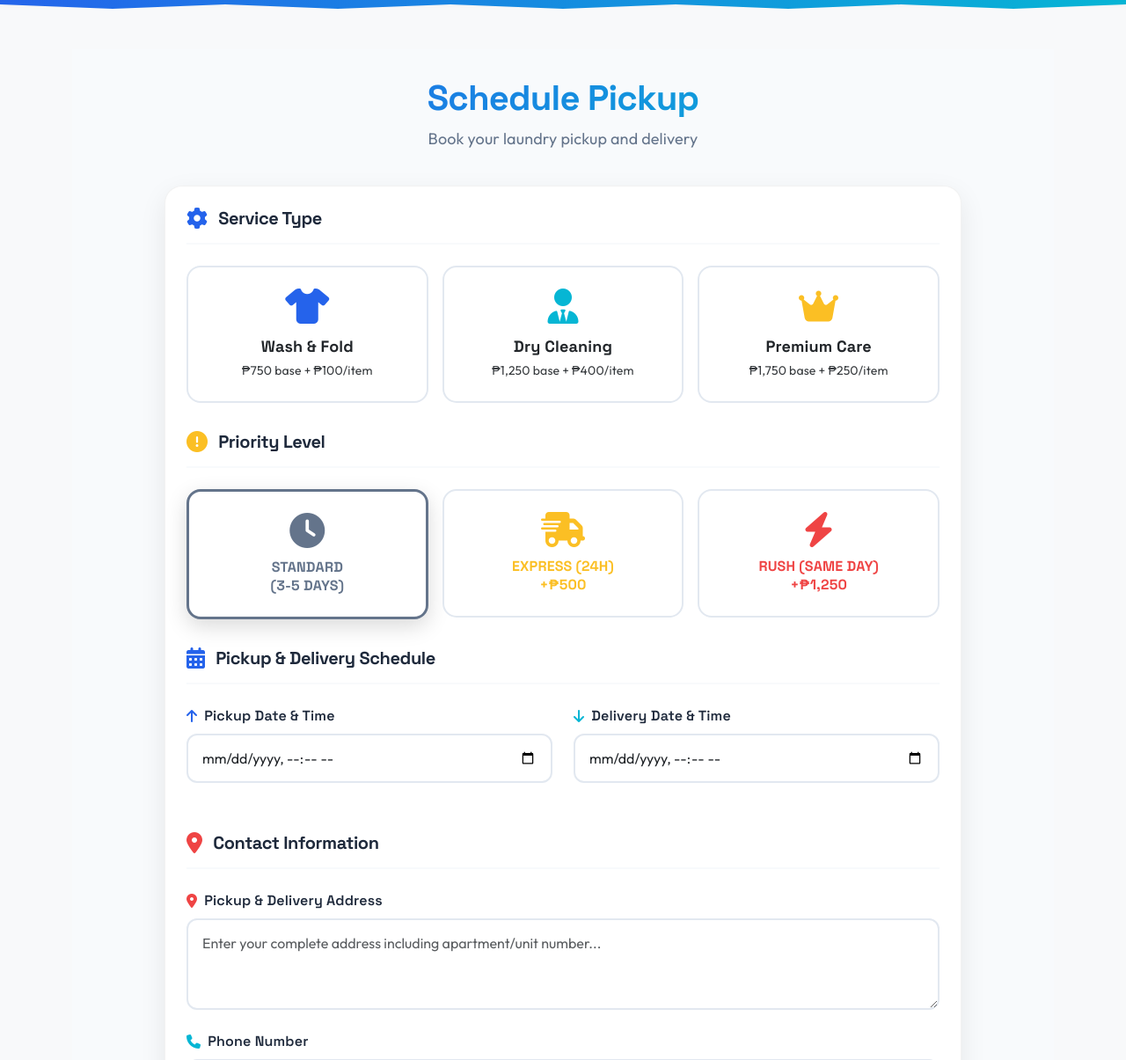
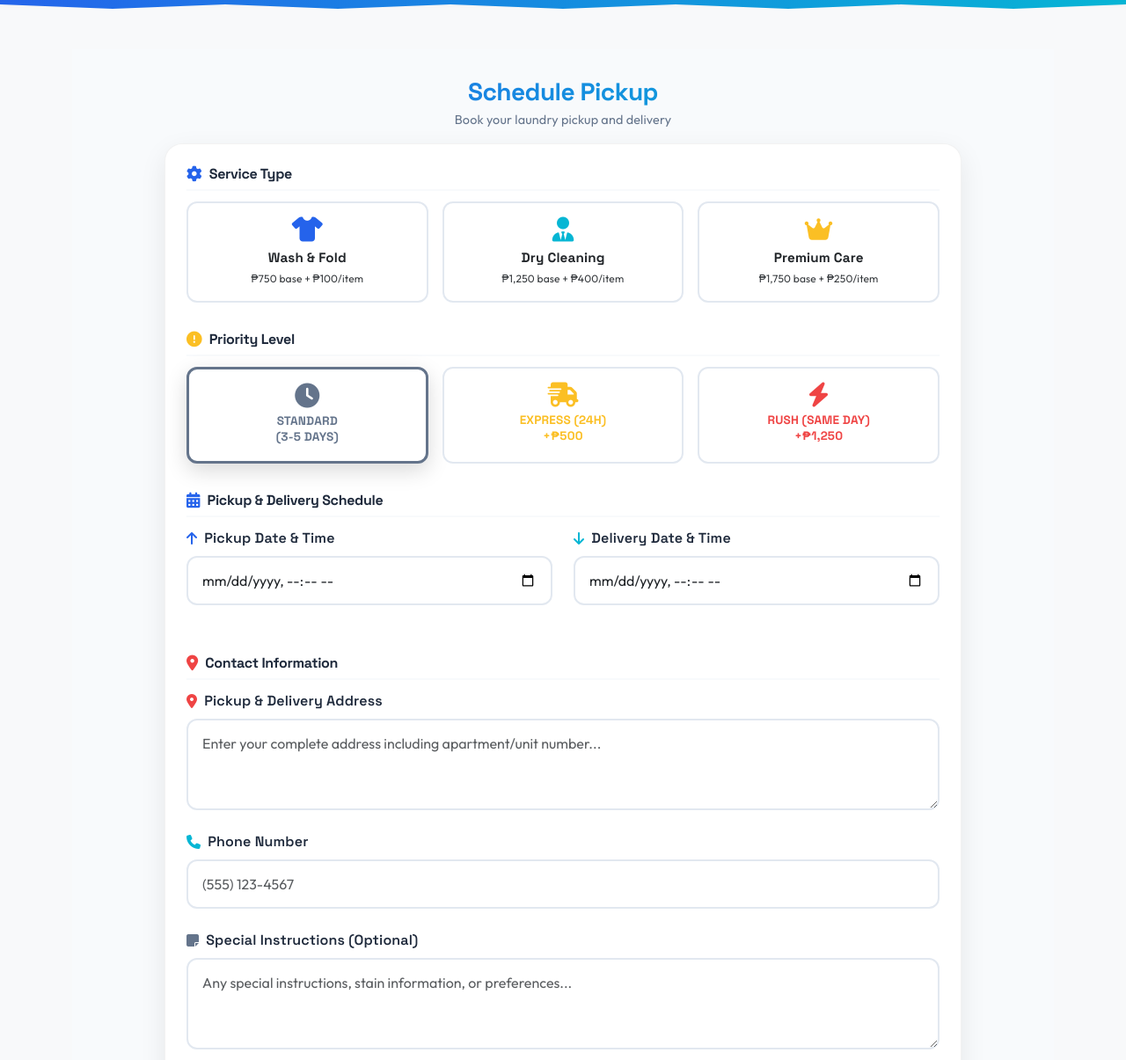
Before and after one commit to Zoon1e/Laundry-Pal-App, a Django app: page /reservations/create/ in a window 1280 px wide. Shown: the part 151-1356 px from the top of the page at 88% size. Run offline with Django 5.2, Linux system fonts and the light colour scheme; a user stored in the database is signed in; some libraries are stand-ins or nearby versions.

Commit message:
laundry pal

```diff
--- a/static/css/reservation-form.css
+++ b/static/css/reservation-form.css
@@ -23,25 +23,25 @@
 /* Header Section */
 .reservation-header {
     text-align: center;
-    margin-bottom: 2.5rem;
+    margin-bottom: 1rem;
 }
 
 .reservation-header h2 {
     font-family: 'Space Grotesk', sans-serif;
-    font-size: 2.5rem;
+    font-size: 1.75rem;
     font-weight: 700;
     background: linear-gradient(135deg, var(--primary-blue), var(--primary-cyan));
     -webkit-background-clip: text;
     -webkit-text-fill-color: transparent;
     background-clip: text;
-    margin-bottom: 0.5rem;
+    margin-bottom: 0.25rem;
     letter-spacing: -0.02em;
 }
 
 .reservation-header p {
     font-family: 'Outfit', sans-serif;
     color: var(--secondary-gray);
-    font-size: 1.125rem;
+    font-size: 0.9rem;
 }
 
 /* Main Card */
@@ -57,19 +57,19 @@
 .section-header {
     display: flex;
     align-items: center;
-    gap: 0.75rem;
-    margin-bottom: 1.5rem;
-    padding-bottom: 1rem;
+    gap: 0.5rem;
+    margin-bottom: 0.75rem;
+    padding-bottom: 0.5rem;
     border-bottom: 2px solid var(--light-bg);
 }
 
 .section-header i {
-    font-size: 1.5rem;
+    font-size: 1.1rem;
 }
 
 .section-header h3 {
     font-family: 'Space Grotesk', sans-serif;
-    font-size: 1.25rem;
+    font-size: 1rem;
     font-weight: 600;
     margin: 0;
     color: var(--dark-text);
@@ -96,10 +96,10 @@
     display: flex;
     flex-direction: column;
     align-items: center;
-    padding: 1.5rem 1rem;
+    padding: 1rem 0.5rem;
     background: white;
     border: 2px solid #e2e8f0;
-    border-radius: 16px;
+    border-radius: 12px;
     cursor: pointer;
     transition: all 0.3s ease;
     text-align: center;
@@ -118,8 +118,8 @@
 }
 
 .service-icon {
-    font-size: 2.5rem;
-    margin-bottom: 0.75rem;
+    font-size: 1.75rem;
+    margin-bottom: 0.4rem;
 }
 
 .service-card input[type="radio"]:checked + .service-label .service-icon {
@@ -129,13 +129,13 @@
 .service-name {
     font-family: 'Space Grotesk', sans-serif;
     font-weight: 700;
-    font-size: 1.125rem;
-    margin-bottom: 0.25rem;
+    font-size: 0.95rem;
+    margin-bottom: 0.2rem;
 }
 
 .service-price {
     font-family: 'Outfit', sans-serif;
-    font-size: 0.875rem;
+    font-size: 0.75rem;
     opacity: 0.9;
 }
 
@@ -160,14 +160,14 @@
     display: flex;
     flex-direction: column;
     align-items: center;
-    padding: 1.5rem 1rem;
+    padding: 1rem 0.5rem;
     background: white;
     border: 2px solid #e2e8f0;
-    border-radius: 16px;
+    border-radius: 12px;
     cursor: pointer;
     transition: all 0.3s ease;
     text-align: center;
-    min-height: 140px;
+    min-height: 110px;
 }
 
 .priority-label:hover {
@@ -182,14 +182,14 @@
 }
 
 .priority-icon {
-    font-size: 2.5rem;
-    margin-bottom: 0.75rem;
+    font-size: 1.75rem;
+    margin-bottom: 0.4rem;
 }
 
 .priority-name {
     font-family: 'Space Grotesk', sans-serif;
     font-weight: 700;
-    font-size: 1rem;
+    font-size: 0.85rem;
     line-height: 1.3;
 }
 
--- a/templates/home.html
+++ b/templates/home.html
@@ -265,13 +265,13 @@
 
                     <div class="stats-image-card">
                         <div class="stats-image-placeholder">
-                            <img src="{% static 'images/Image 1.jpg' %}" alt="Professional Laundry Service" class="service-image">
+                            <img src="{% static 'images/Image 7.jpg' %}" alt="Professional Laundry Service" class="service-image">
                         </div>
                     </div>
 
                     <div class="stats-image-card">
                         <div class="stats-image-placeholder">
-                            <img src="{% static 'images/Image 1.jpg' %}" alt="Professional Laundry Service" class="service-image">
+                            <img src="{% static 'images/Image 8.jpg' %}" alt="Professional Laundry Service" class="service-image">
                         </div>
                     </div>
                 </div>
```
Also changed, not shown: static/images/Image 7.jpg (added), static/images/Image 8.jpg (added).
